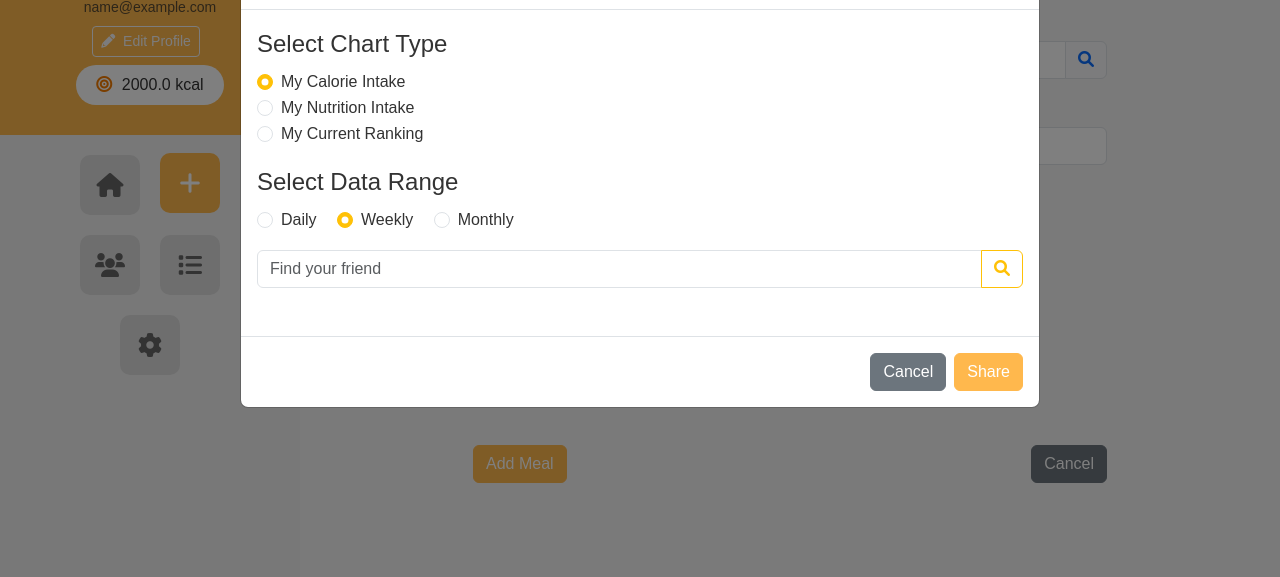
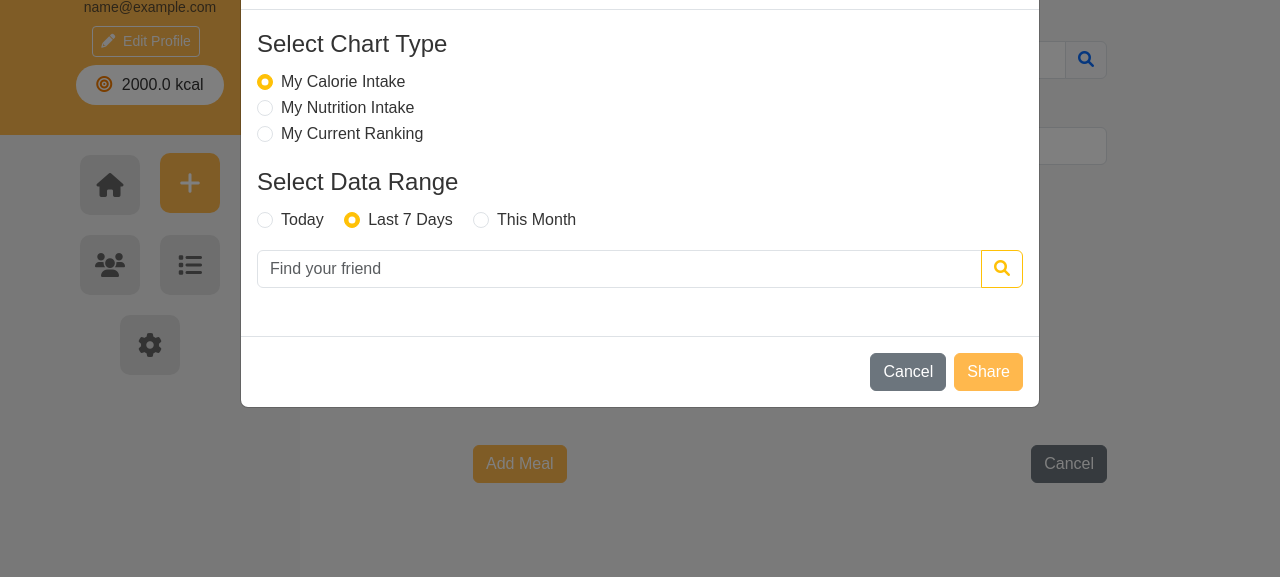
Before and after one commit to ocele/CITS5505, a Flask app: page /addMeal in a window 1280 px wide, after a click that opens the changed part. Shown: the part 223-800 px from the top of the page. Run offline with Flask 3, Linux system fonts and the light colour scheme; the visitor is signed in with stand-in values (Sample User, id 1); data comes from the database, SQL or seed files in the repository; data that the repository does not hold is empty; some libraries are stand-ins or nearby versions.

Commit message:
change nutrition share can only choose share today's data

```diff
--- a/app/static/share_modal.js
+++ b/app/static/share_modal.js
@@ -7,23 +7,20 @@
     if (!shareModalEl) return;
     const shareModal = new bootstrap.Modal(shareModalEl);
 
-    // 2. 触发按钮
     const trigger = document.querySelector('a[data-bs-target="#shareModal"]');
     console.log('trigger el:', trigger);
     if (trigger) {
       trigger.addEventListener('click', function (e) {
         e.preventDefault();
-        // 每次打开前清空搜索框和结果
         const input = shareModalEl.querySelector('#friendSearchInput');
         const list  = shareModalEl.querySelector('#friendListContainerGlobal');
         if (input) input.value = '';
         if (list)  list.innerHTML = '';
-        updateRanges();    // 打开时先更新一次周期显示
+        updateRanges();
         shareModal.show();
       });
     }
 
-    // 3. 搜索相关元素
     const formEl         = shareModalEl.querySelector('form');
     const baseUrl        = formEl.getAttribute('action');
     const input          = shareModalEl.querySelector('#friendSearchInput');
@@ -37,7 +34,6 @@
       return;
     }
 
-    // 4. 渲染函数
     function renderFriends(users, query) {
       if (!users.length) {
         listContainer.innerHTML = `<p class="text-muted">
@@ -55,7 +51,6 @@
       `).join('');
     }
 
-    // 5. 点击搜索
     async function doSearch() {
       const q = input.value.trim();
       if (!q) {
@@ -89,7 +84,6 @@
       }
     });
 
-    // —— 7. 动态控制 “周期” 选项 ——
     const typeRadios    = shareModalEl.querySelectorAll('input[name="content_type"]');
     const rangeWrappers = shareModalEl.querySelectorAll('[data-range]');
 
@@ -97,13 +91,16 @@
       const selected = shareModalEl.querySelector('input[name="content_type"]:checked').value;
       rangeWrappers.forEach(w => {
         const r = w.getAttribute('data-range'); // 'day' / 'week' / 'month'
-        if (selected === 'ranking') {
+        if (selected === 'nutrition') {
+          w.style.display = (r === 'day') ? '' : 'none';
+        }
+        else if (selected === 'ranking') {
           w.style.display = (r === 'week' || r === 'month') ? '' : 'none';
-        } else {
+        }
+        else {
           w.style.display = '';
         }
       });
-      // 隐藏的如果是已选中的，就选第一个可见的
       const checked = shareModalEl.querySelector('input[name="date_range"]:checked');
       if (checked && checked.closest('[data-range]').style.display === 'none') {
         const firstVisible = Array.from(rangeWrappers).find(w => w.style.display !== 'none');
@@ -112,7 +109,6 @@
     }
 
     typeRadios.forEach(radio => radio.addEventListener('change', updateRanges));
-    // 初始一次
     updateRanges();
   });
 })();
--- a/app/templates/dashboard_home.html
+++ b/app/templates/dashboard_home.html
@@ -48,7 +48,7 @@
                         <button type="button" class="btn btn-warning active leaderboard-period-btn"
                             data-period="7d">Last 7 Days</button>
                         <button type="button" class="btn btn-outline-warning leaderboard-period-btn"
-                            data-period="30d">Last 30 Days</button>
+                            data-period="30d">This Month</button>
                     </div>
                 </div>
                 <div class="card-body" id="leaderboardBody">
--- a/app/templates/home_base.html
+++ b/app/templates/home_base.html
@@ -188,17 +188,17 @@
                                     <div class="form-check form-check-inline" data-range="day">
                                         <input class="form-check-input" type="radio" name="date_range" id="drDaily"
                                             value="day">
-                                        <label class="form-check-label" for="drDaily">Daily</label>
+                                        <label class="form-check-label" for="drDaily">Today</label>
                                     </div>
                                     <div class="form-check form-check-inline" data-range="week">
                                         <input class="form-check-input" type="radio" name="date_range" id="drWeekly"
                                             value="week" checked>
-                                        <label class="form-check-label" for="drWeekly">Weekly</label>
+                                        <label class="form-check-label" for="drWeekly">Last 7 Days</label>
                                     </div>
                                     <div class="form-check form-check-inline" data-range="month">
                                         <input class="form-check-input" type="radio" name="date_range" id="drMonthly"
                                             value="month">
-                                        <label class="form-check-label" for="drMonthly">Monthly</label>
+                                        <label class="form-check-label" for="drMonthly">This Month</label>
                                     </div>
                                 </fieldset>
 
```
Also changed, not shown: app/static/style_dashboard.css (+10 -6 lines).
